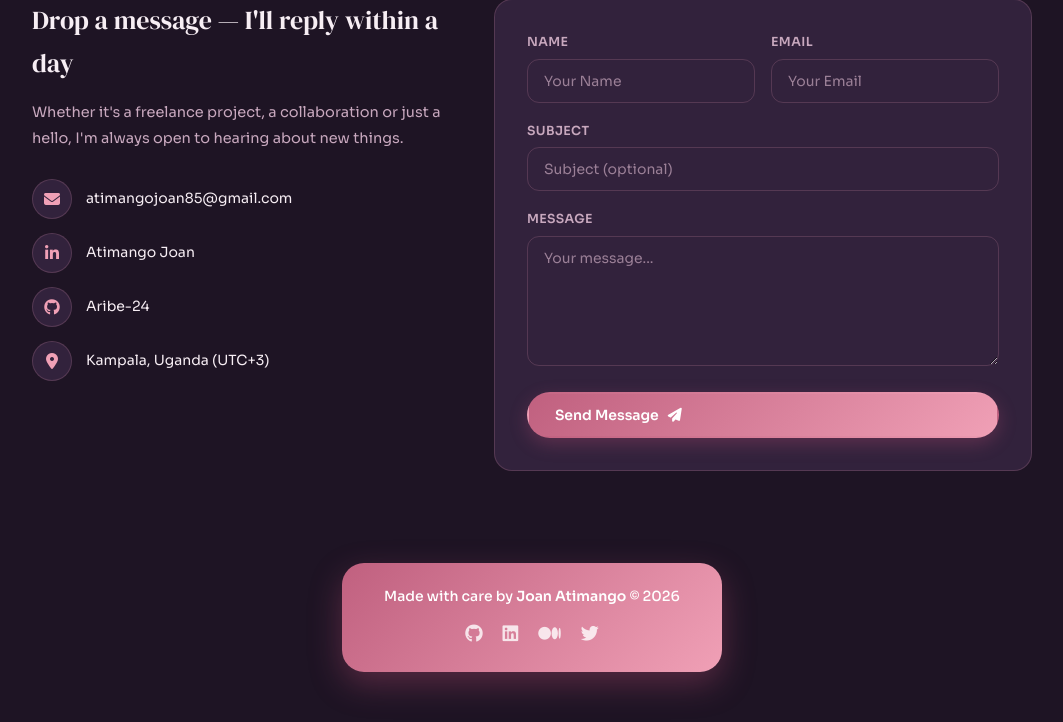
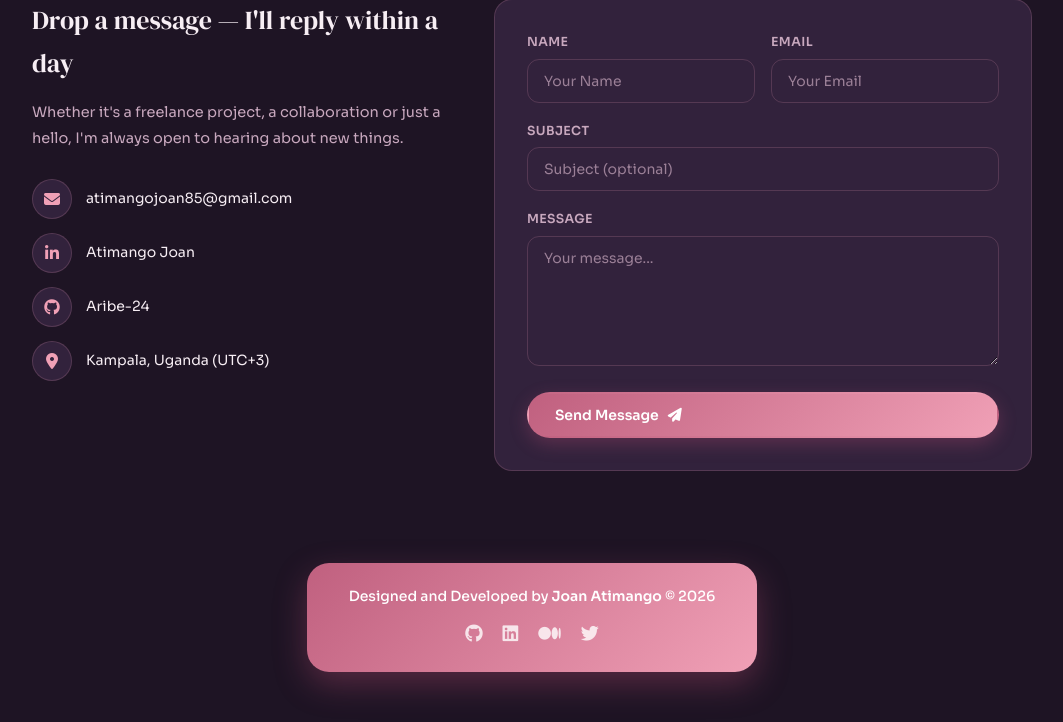
Before and after one commit to Aribe-24/Aribe-portfolio, a Django app: page / in a window 1280 px wide. Shown: the part 5117-5839 px from the top of the page, without its empty margins (108-1171 px from the left). Run offline with Django 5.2, Linux system fonts and the light colour scheme.

```diff
--- a/portfolio/templates/home.html
+++ b/portfolio/templates/home.html
@@ -599,7 +599,7 @@
 
 <footer>
   <div class="footer-card">
-    <p>Made with care by <strong>Joan Atimango</strong> &copy; {% now "Y" %}</p>
+    <p>Designed and Developed by <strong>Joan Atimango</strong> &copy; {% now "Y" %}</p>
     <div class="footer-socials">
       <a href="https://github.com/Aribe-24" target="_blank" rel="noopener" aria-label="GitHub"><i class="fab fa-github"></i></a>
       <a href="https://www.linkedin.com/in/atimango-joan-826575270" target="_blank" rel="noopener" aria-label="LinkedIn"><i class="fab fa-linkedin"></i></a>
```
Also changed, not shown: db.sqlite3.
